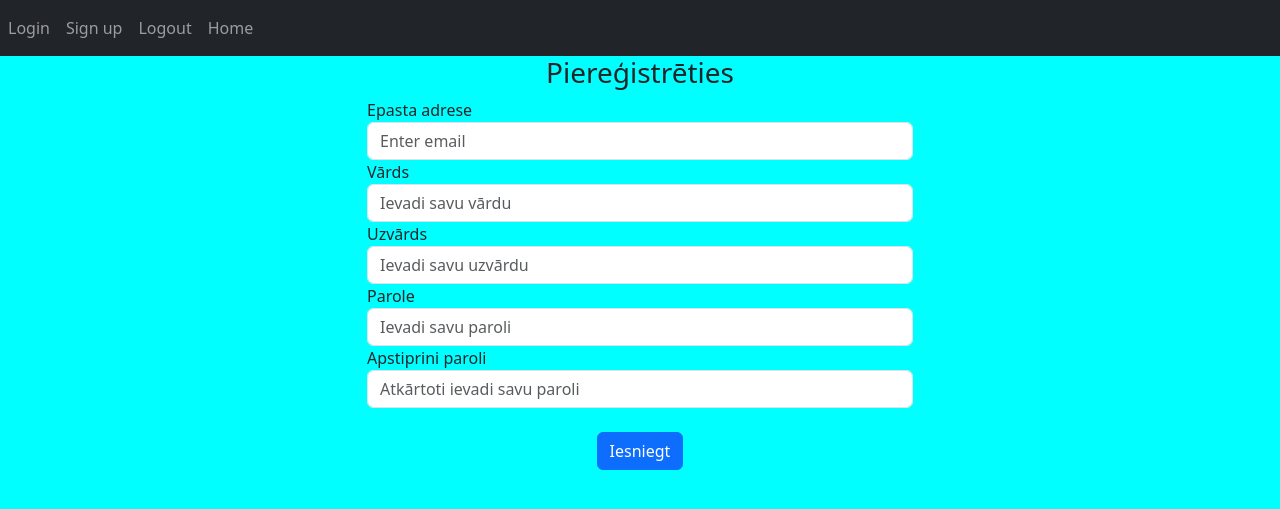
After one commit to UnluckySteel21/projecta_darbs, a Flask app: template website/templates/sign_up.html in a window 1280 px wide. The commit adds this page. Shown: the top 509 px of the page. Run offline with Flask 3, Linux system fonts and the light colour scheme; the template is opened without the code that fills it, so the values that code supplies are empty.

Commit message:
-v0.3 uzlabota sākotnēja konfigurācija. Signup un Login lapas

```diff
--- a/history.txt
+++ b/documentation/history.txt
@@ -16,3 +16,9 @@ Mainīgos un funkcijas definēju angļu valodā un atsatarpes vietā izmantoju "
 
     -v0.2
         Pievienoju AI ģenerētu logo un atradu veido kā likt tam parādīties ekrānā.
+
+21/10/2023
+    -v0.3
+        Uzlaboju sākotnējo failu konfigurāciju.
+        Uzsāku izmantot Blueprints
+        Uzsākta Ielogošanās lapas un reģistrācijas izveida
--- /dev/null
+++ b/main.py
@@ -0,0 +1,7 @@
+from website import create_app
+
+app = create_app()
+
+if app.config["FLASK_ENV"] == 'development':
+    if __name__ == "__main__":
+        app.run(debug=True)
--- a/templates/home.html
+++ b/website/templates/home.html
@@ -1,12 +1,12 @@
 {% extends "layout.html" %}
 
 {% block page_title %}
-Mans grāmatu plaukts
+Sākumlapa
 {% endblock %}
 
 {% block head_inners %}
 {% endblock %}
 
 {% block main_content %}
-    <p>This fr works</p>
+    <p>This is a home page</p>
 {% endblock %}
--- /dev/null
+++ b/website/templates/layout.html
@@ -0,0 +1,63 @@
+<!DOCTYPE html>
+<html lang="lv">
+<head>
+    <meta charset="UTF-8">
+    <meta name="viewport" content="width=device-width, initial-scale=1.0">
+    <title>{% block page_title%}{% endblock %}</title>
+    <!--LINKING BOOTSTRAP-->
+    <link href="https://cdn.jsdelivr.net/npm/bootstrap@5.3.2/dist/css/bootstrap.min.css" rel="stylesheet" integrity="sha384-T3c6CoIi6uLrA9TneNEoa7RxnatzjcDSCmG1MXxSR1GAsXEV/Dwwykc2MPK8M2HN" crossorigin="anonymous">
+    <script src="https://cdn.jsdelivr.net/npm/bootstrap@5.3.2/dist/js/bootstrap.bundle.min.js" integrity="sha384-C6RzsynM9kWDrMNeT87bh95OGNyZPhcTNXj1NW7RuBCsyN/o0jlpcV8Qyq46cDfL" crossorigin="anonymous"></script>
+    <!--linking my own css file-->
+    <link rel="stylesheet" href="{{url_for('static', filename='css/main_styles.css')}}">
+    {% block head_inners %}
+    {% endblock %}
+</head>
+<body>
+    <nav class="navbar navbar-expand-lg navbar-dark bg-dark">
+        <button
+            class="navbar-toggler"
+            type="button"
+            data-bs-toggle="collapse"
+            data-bs-target="#navbar">
+            <span
+                class="navbar-toggler-icon">
+            </span>
+        </button>
+        <div
+            class="collapse navbar-collapse"
+            id="navbar">
+            <div
+                class="navbar-nav">
+                <a
+                    href="/login"
+                    class="nav-item nav-link"
+                    id="login">
+                    Login
+                </a>
+                <a
+                    href="/sign_up"
+                    class="nav-item nav-link"
+                    id="signUp">
+                    Sign up
+                </a>
+                <a
+                    href="/logout"
+                    class="nav-item nav-link"
+                    id="logout">
+                    Logout
+                </a>
+                <a
+                    href="/"
+                    class="nav-item nav-link"
+                    id="home">
+                    Home
+                </a>
+            </div>
+        </div>
+    </nav>
+    <div class="container-fluid">
+        {% block main_content %}
+        {% endblock %}
+    </div>
+</body>
+</html>
--- /dev/null
+++ b/website/templates/sign_up.html
@@ -0,0 +1,71 @@
+{% extends "layout.html" %}
+
+{% block page_title %}
+Pierakstīšanās
+{% endblock %}
+
+{% block head_inners %}
+{% endblock %}
+
+{% block main_content %}
+<form
+    method="POST"
+    class="container">
+    <h3 class="text-center"> Piereģistrēties </h3>
+    <div class="row justify-content-center">
+        <div class="col-md-6">
+            <div class="form-group">
+                <label for="email">Epasta adrese</label>
+                <input
+                    type="email"
+                    class="form-control"
+                    id="email"
+                    name="email"
+                    placeholder="Enter email">
+            </div>
+            <div class="form-group">
+                <label for="firstName">Vārds</label>
+                <input
+                    type="text"
+                    class="form-control"
+                    id="firstName"
+                    name="firstName"
+                    placeholder="Ievadi savu vārdu">
+            </div>
+            <div class="form-group">
+                <label for="lasttName">Uzvārds</label>
+                <input
+                    type="text"
+                    class="form-control"
+                    id="lasttName"
+                    name="lasttName"
+                    placeholder="Ievadi savu uzvārdu">
+            </div>
+            <div class="form-group">
+                <label for="password1">Parole</label>
+                <input
+                    type="password"
+                    class="form-control"
+                    id="password1"
+                    name="password1"
+                    placeholder="Ievadi savu paroli">
+            </div>
+            <div class="form-group">
+                <label for="password2">Apstiprini paroli</label>
+                <input
+                    type="password"
+                    class="form-control"
+                    id="password2"
+                    name="password2"
+                    placeholder="Atkārtoti ievadi savu paroli">
+            </div>
+            <br>
+            <button
+                type="submit"
+                class="btn btn-primary d-block mx-auto">
+                Iesniegt
+            </button>
+        </div>
+    </div>
+</form>
+{% endblock %}
```
Also changed, not shown: app.py (deleted, +0 -26 lines), templates/layout.html (deleted, +0 -31 lines), website/__init__.py (added, +15 -0 lines), website/auth.py (added, +35 -0 lines), website/templates/login.html (added, +44 -0 lines), website/views.py (added, +7 -0 lines), documentation/README.md (renamed from README.md), documentation/requirments.txt (renamed from requirments.txt), website/config.py (renamed from config.py), website/models.py (added), website/static/css/main_styles.css (renamed from static/css/main_styles.css), website/static/images/car_logo.png (renamed from static/images/car_logo.png).
